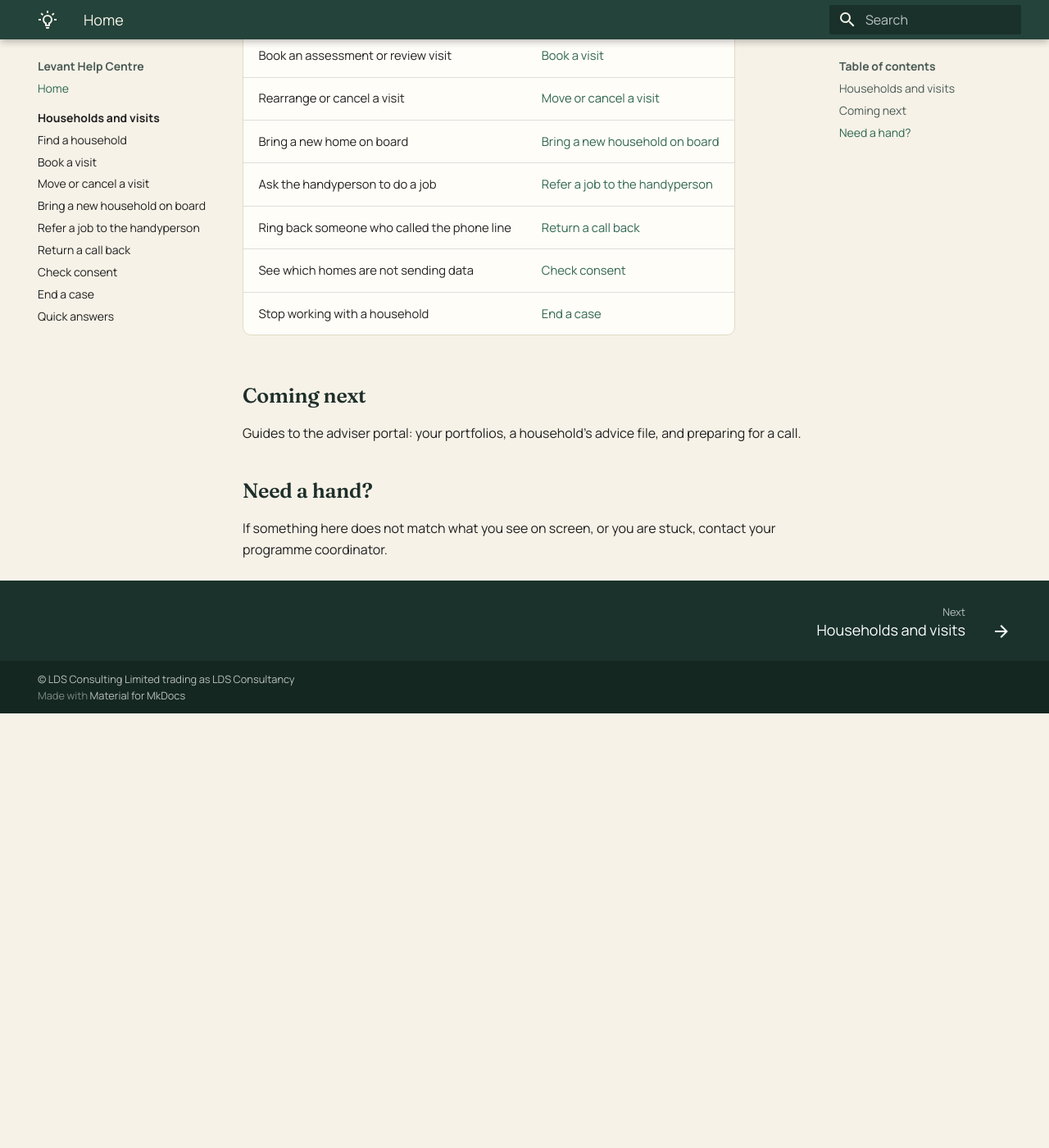
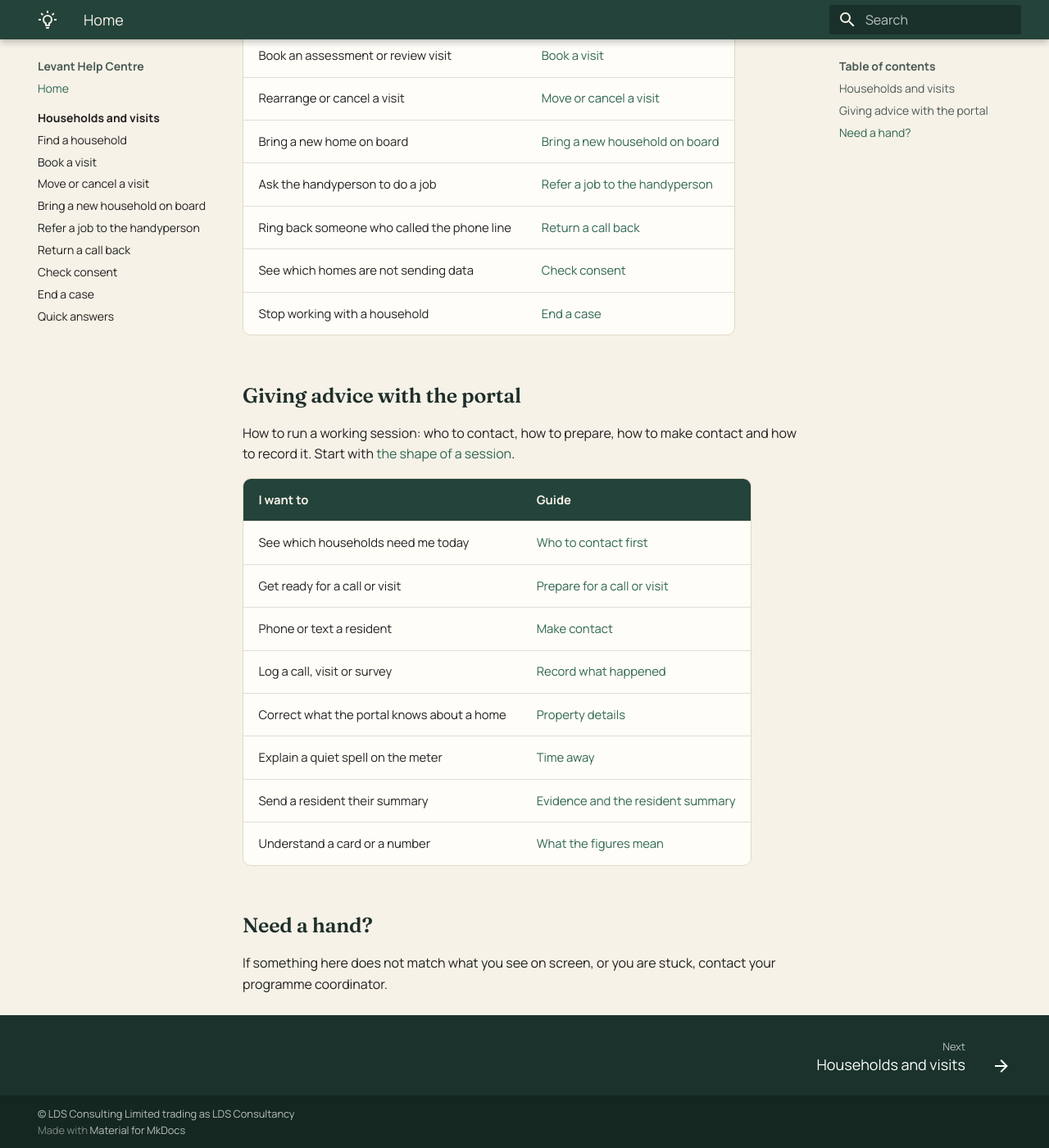
Before and after one commit to CFLLDS/levant-help, an MkDocs documentation site: the page built from docs/index.md, in a window 1280 px wide and 1400 px high, scrolled down 533 px. Shown: the whole window at 82% size. Built offline with MkDocs 1.6.1 and Material for MkDocs 9.7.7, drawn with Linux system fonts in a browser that asks for light colours; before the commit the page ends 1403 px from its top, so only the background shows below that.

Commit message:
Link Giving advice from home page

```diff
--- a/docs/index.md
+++ b/docs/index.md
@@ -19,9 +19,20 @@ The page where day-to-day housekeeping happens. Start with the [tour of the page
 | See which homes are not sending data | [Check consent](households-and-visits/check-consent.md) |
 | Stop working with a household | [End a case](households-and-visits/end-a-case.md) |
 
-## Coming next
+## Giving advice with the portal
 
-Guides to the adviser portal: your portfolios, a household's advice file, and preparing for a call.
+How to run a working session: who to contact, how to prepare, how to make contact and how to record it. Start with [the shape of a session](giving-advice/index.md).
+
+| I want to | Guide |
+|---|---|
+| See which households need me today | [Who to contact first](giving-advice/who-to-contact-first.md) |
+| Get ready for a call or visit | [Prepare for a call or visit](giving-advice/prepare-for-a-call.md) |
+| Phone or text a resident | [Make contact](giving-advice/make-contact.md) |
+| Log a call, visit or survey | [Record what happened](giving-advice/record-what-happened.md) |
+| Correct what the portal knows about a home | [Property details](giving-advice/property-details.md) |
+| Explain a quiet spell on the meter | [Time away](giving-advice/time-away.md) |
+| Send a resident their summary | [Evidence and the resident summary](giving-advice/evidence-and-resident-summary.md) |
+| Understand a card or a number | [What the figures mean](giving-advice/what-the-figures-mean.md) |
 
 ## Need a hand?
 
```
